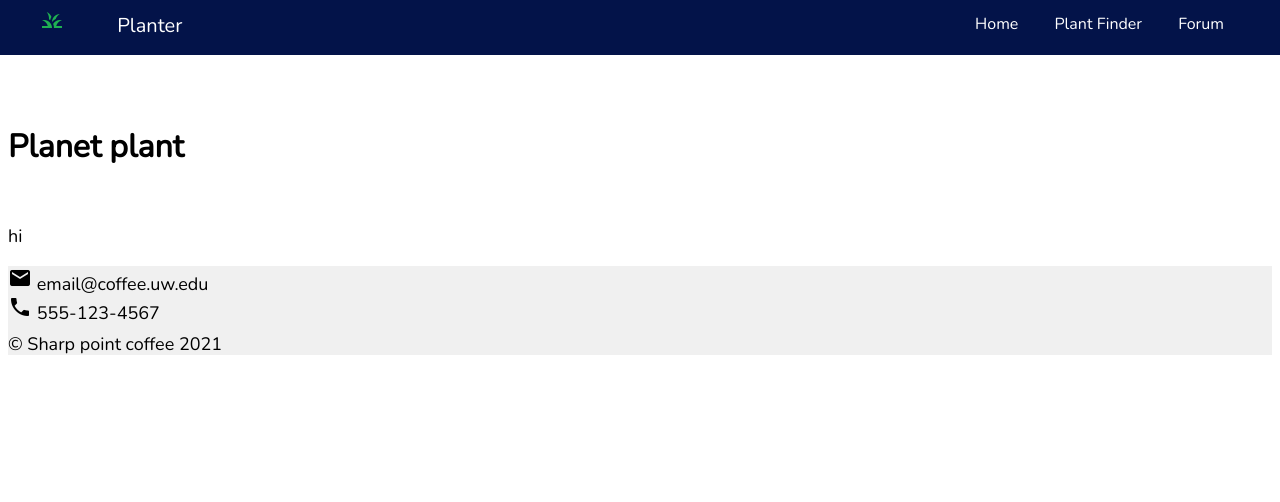
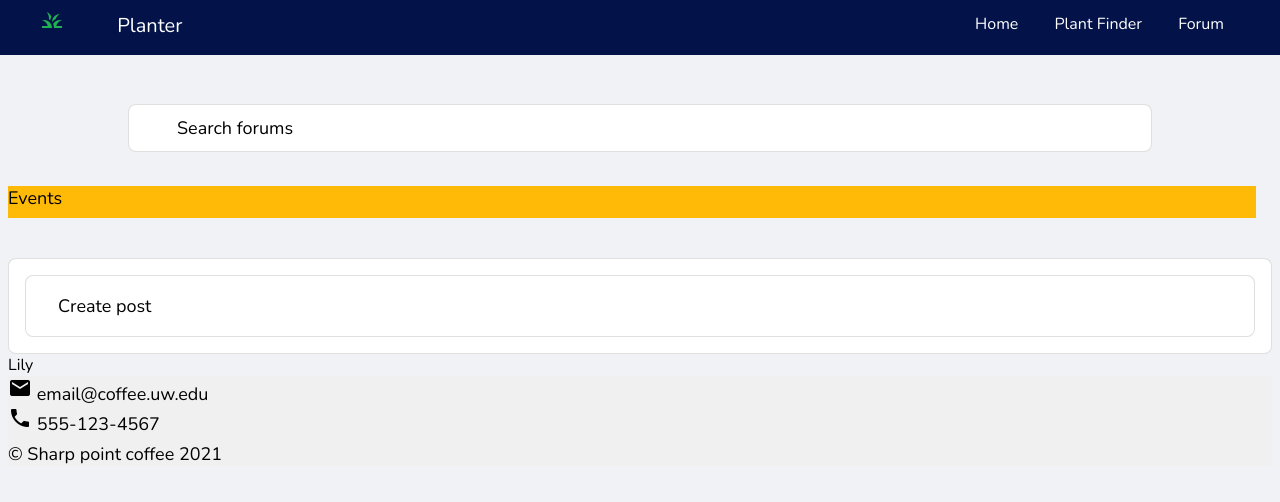
Before and after one commit to info340-su23/Planter, a plain HTML site: page webapp/forum.html in a window 1280 px wide. Drawn offline with nearby package versions, Linux system fonts and the light colour scheme.

Commit message:
minor forum changes

```diff
--- a/webapp/css/style.css
+++ b/webapp/css/style.css
@@ -255,3 +255,45 @@ footer p:last-child {
   margin-left: 36em;
   margin-right: 36em;
 }
+
+
+
+.search-bar {
+  background-color: white;
+  width: auto;
+  height: 48px;
+  display: flex;
+  align-items: center;
+  border-radius: 8px;
+  border: 1.5px solid #DADADADA;
+  margin-left: 120px;
+  margin-right: 120px;
+}
+
+.search-bar p {
+  margin: 48px;
+}
+
+.filters {
+  height: 32px;
+  margin-right: 16px;
+  background-color: #FFBA08;
+}
+
+.outer-post {
+  margin-top: 40px;
+  background: white;
+  border: 1.5px solid #DADADADA;
+  border-radius: 8px;
+}
+
+.inner-post {
+  background-color: white;
+  margin: 16px;
+  border: 1.5px solid #DADADADA;
+  border-radius: 8px;
+}
+
+.inner-post p {
+  margin-left: 32px;
+}
--- a/webapp/forum.html
+++ b/webapp/forum.html
@@ -7,6 +7,7 @@
     <link rel="stylesheet" href="css/style.css">
     <link href="https://fonts.googleapis.com/css2?family=Nunito&display=swap" rel="stylesheet">
     <link rel="stylesheet" href="https://fonts.googleapis.com/icon?family=Material+Icons">
+    <body style="background-color: #f0f2F5;"></body>
 </head>
 
 
@@ -28,15 +29,31 @@
 
     <!--Page Title/Header-->
     <header>
-        <div>
-          <h1>Planet plant</h1>
+        <div class="search-bar">
+        <p>Search forums</p>
         </div>
     </header>
 
     <!-- Body -->
     <main>
       <section>
-        <p>hi</p>
+        <!-- User can click on a tag to filter by: -->
+        <div class="filters">
+          <p>Events</p>
+        </div>
+
+        <!-- User clicks textbox to begin creating a post -->
+        <div class="outer-post">
+          <div class="inner-post">
+            <p>Create post</p>
+          </div>
+        </div>
+
+
+        <!-- Posted content. User can click to expand or interact in other ways -->
+        <div class="posted">
+          Lily
+        </div>
 
       </section>
     </main>
```
